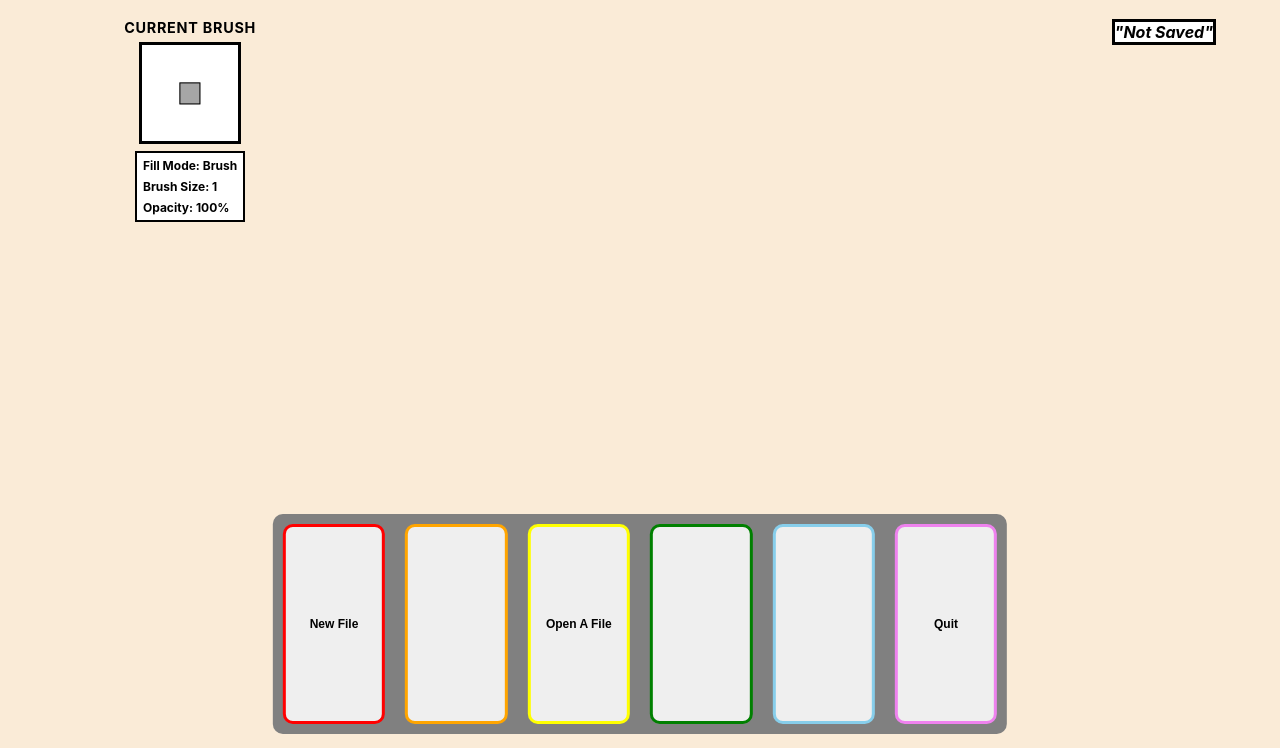
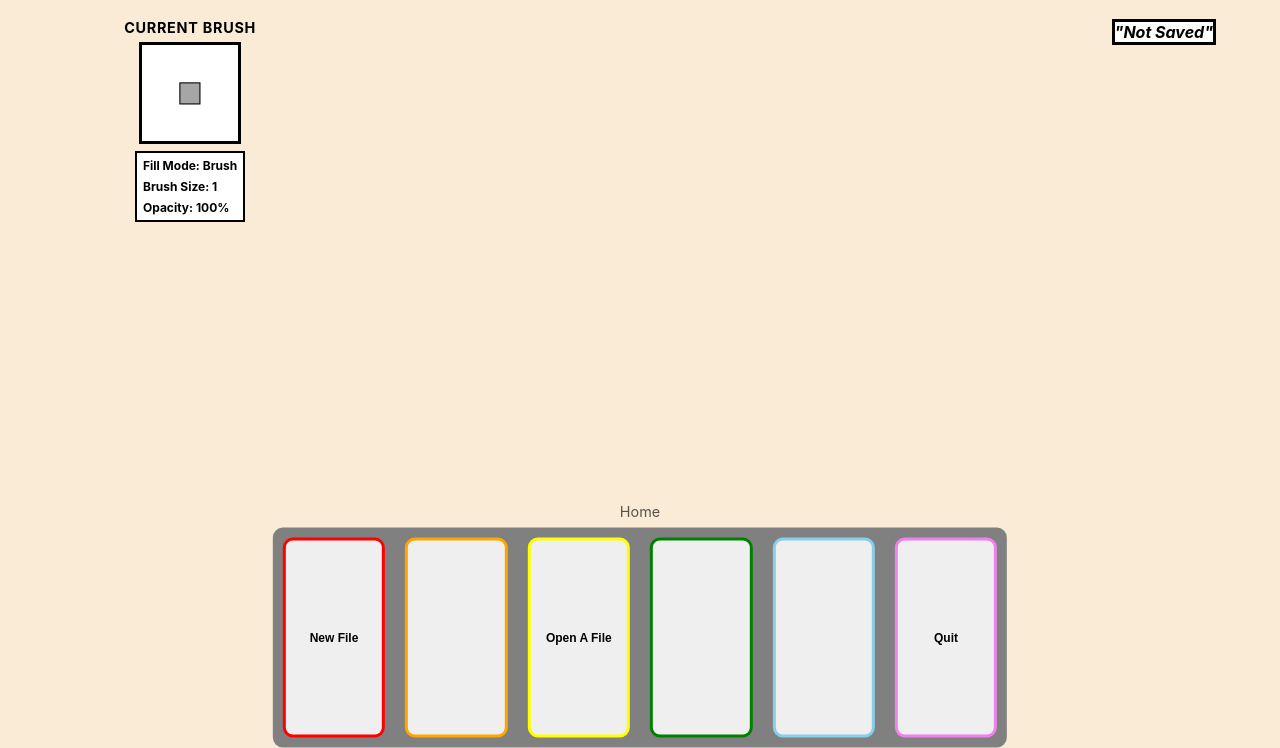
Before and after one commit to Afernan413/DrawForMeApp, an Electron app: page DrawApp/DrawApp/src/index.html in a window 1280 px wide. Shown: the part 61-809 px from the top of the page. Drawn offline with Linux system fonts and the light colour scheme; no server answers.

Commit message:
Add dynamic current page label to UI
Introduces a live-updating 'Current Page' label above the button deck in the bottom section. The label is updated every 250ms to reflect the current page, with improved formatting for readability. Corresponding CSS styles are added for consistent appearance.

```diff
--- a/DrawApp/DrawApp/src/index.html
+++ b/DrawApp/DrawApp/src/index.html
@@ -41,6 +41,7 @@
     </section>
 
     <section id="BottomSection">
+      <p id="CurrentPageLabel" class="CurrentPageLabel"></p>
       <div id="ButtonsContainer">
         <button id="PrimaryButtons_1" class="MainButtons">New File</button>
         <button id="PrimaryButtons_2" class="MainButtons"></button>
--- a/DrawApp/DrawApp/src/renderer.js
+++ b/DrawApp/DrawApp/src/renderer.js
@@ -18,6 +18,35 @@ const BrushState = require("./AppFunctions/BrushState");
 
 // expose brush helpers for other scripts loaded via script tags
 window.BrushState = BrushState;
+
+// Small helper to keep a live "Current Page" label above the button deck.
+// This runs periodically and updates the small <p id="CurrentPageLabel"> element.
+let __lastPageLabel = null;
+function renderCurrentPageLabel() {
+  try {
+    const el = document.getElementById("CurrentPageLabel");
+    if (!el) return;
+    const page = typeof CurrentPage === "string" ? CurrentPage : "";
+    // strip CanvasMode prefix if present to keep the label short
+    let label = page;
+    if (typeof CanvasMode === "string" && page.startsWith(CanvasMode)) {
+      label = page.slice(CanvasMode.length);
+    }
+    // make a human-friendly string
+    label = label
+      .replace(/([A-Z])/g, " $1")
+      .replace(/_/g, " ")
+      .trim();
+    if (label === "") label = "Navigation";
+    if (label !== __lastPageLabel) {
+      el.innerText = label;
+      __lastPageLabel = label;
+    }
+  } catch (e) {
+    // silent
+  }
+}
+setInterval(renderCurrentPageLabel, 250);
 
 const ShapeToolModes = {
   SQUARE: "Square Tool",
--- a/DrawApp/DrawApp/styles/index.css
+++ b/DrawApp/DrawApp/styles/index.css
@@ -65,6 +65,16 @@ button.MainButtons img {
   border-radius: 10px;
   margin: auto;
   text-align: center;
+}
+
+.CurrentPageLabel,
+#CurrentPageLabel {
+  font-size: 0.9rem;
+  color: rgba(0, 0, 0, 0.65);
+  text-align: center;
+  margin: 0 0 6px 0;
+  padding: 2px 6px;
+  background: transparent;
 }
 #BottomSection {
   padding-top: 10px;
```
